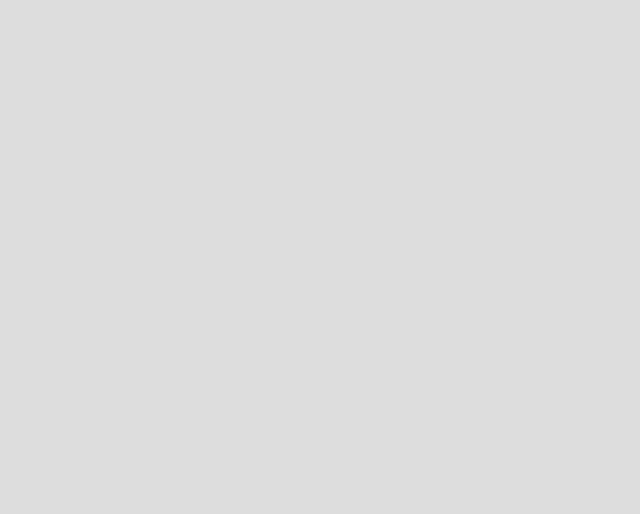
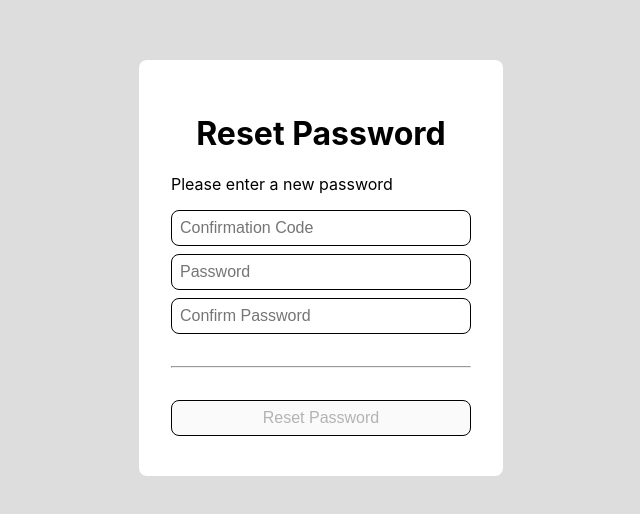
Before and after one commit to shaunwa/react-auth-course, a React (Create React App) app in the folder front-end/: page /reset-password in a window 1280 px wide. Shown: the part 132-646 px from the top of the page, without its empty margins (319-959 px from the left). Built offline with nearby package versions, Linux system fonts and the light colour scheme.

Commit message:
Changed Password reset landing page for AWS, as well as some routing stuff

```diff
--- a/front-end/src/Routes.js
+++ b/front-end/src/Routes.js
@@ -24,7 +24,7 @@ export const Routes = () => {
                 <Route path="/forgot-password">
                     <ForgotPasswordPage />
                 </Route>
-                <Route path="/reset-password/:passwordResetCode">
+                <Route path="/reset-password">
                     <PasswordResetLandingPage />
                 </Route>
                 <Route path="/please-verify">
--- a/front-end/src/pages/ForgotPasswordPage.js
+++ b/front-end/src/pages/ForgotPasswordPage.js
@@ -13,7 +13,7 @@ export const ForgotPasswordPage = () => {
             await axios.put(`/api/forgot-password/${emailValue}`);
             setSuccess(true);
             setTimeout(() => {
-                history.push(`/reset-password?email=${encodeURIComponent(emailValue)}`); // with cognito
+                history.push(`/reset-password?email=${encodeURIComponent(emailValue)}`);
             }, 3000);
         } catch (error) {
             setErrorMessage(error.message);
--- a/front-end/src/pages/PasswordResetLandingPage.js
+++ b/front-end/src/pages/PasswordResetLandingPage.js
@@ -1,6 +1,6 @@
 import { useState } from 'react';
-import { useParams } from 'react-router-dom';
 import axios from 'axios';
+import { useQueryParams } from '../util/useQueryParams';
 import { PasswordResetSuccess } from './PasswordResetSuccess';
 import { PasswordResetFail } from './PasswordResetFail';
 
@@ -8,12 +8,13 @@ export const PasswordResetLandingPage = () => {
     const [isSuccess, setIsSuccess] = useState(false);
     const [isFailure, setIsFailure] = useState(false);
     const [passwordValue, setPasswordValue] = useState('');
+    const [confirmationCode, setConfirmationCode] = useState('');
     const [confirmPasswordValue, setConfirmPasswordValue] = useState('');
-    const { passwordResetCode } = useParams();
+    const { email } = useQueryParams();
 
     const onResetClicked =  async () => {
         try {
-            await axios.put(`/api/users/${passwordResetCode}/reset-password`, { newPassword: passwordValue });
+            await axios.put(`/api/users/${confirmationCode}/reset-password`, { email, newPassword: passwordValue });
             setIsSuccess(true);
         } catch (error) {
             setIsFailure(true);
@@ -28,13 +29,15 @@ export const PasswordResetLandingPage = () => {
             <h1>Reset Password</h1>
             <p>Please enter a new password</p>
             <input
-                name='password'
+                value={confirmationCode}
+                placeholder='Confirmation Code'
+                onChange={e => setConfirmationCode(e.target.value)} />
+            <input
                 type='password'
                 value={passwordValue}
                 placeholder='Password'
                 onChange={e => setPasswordValue(e.target.value)} />
             <input
-                name='confirm-password'
                 type='password'
                 value={confirmPasswordValue}
                 placeholder='Confirm Password'
```
